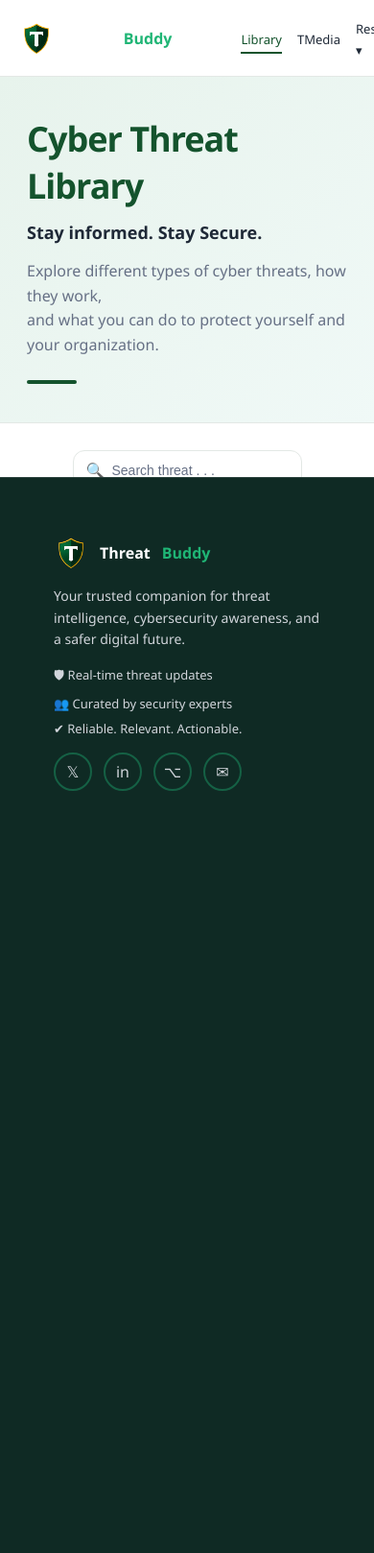
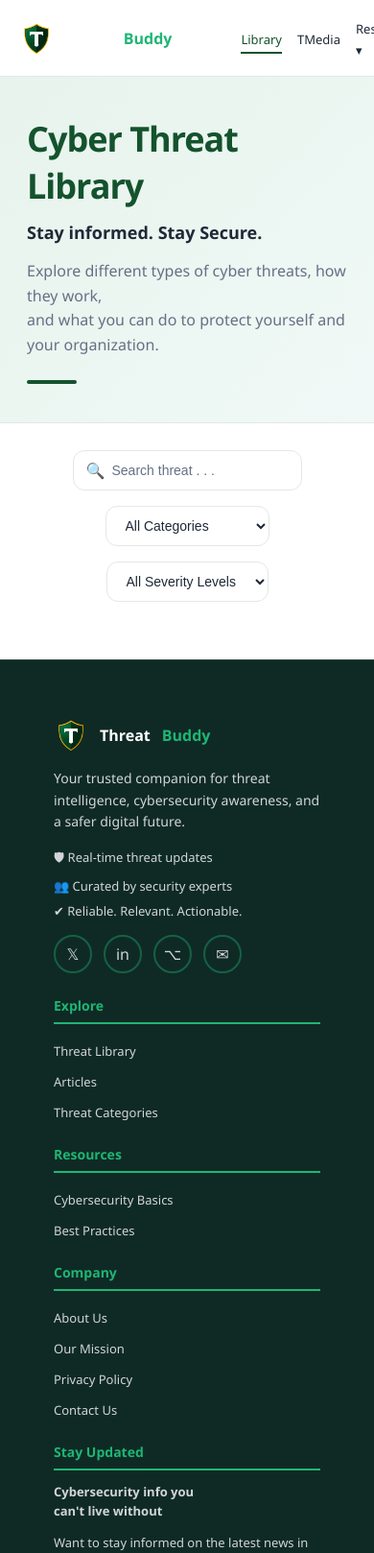
Before and after one commit to Abeleops/ThreatBuddy, a PHP site: page /pages/LibraryPage/index.php in a window 390 px wide. Shown: the top 1618 px of the page at 96% size. Before the commit the page ends 824 px from the top, so only its background shows below. Run offline with PHP 8.4, Linux system fonts and the light colour scheme.

Commit message:
fix: Adjust CSS for responsive layout and update navigation links

```diff
--- a/pages/LibraryPage/assets/css/style.css
+++ b/pages/LibraryPage/assets/css/style.css
@@ -29,11 +29,12 @@
 html,
 body {
   width: 100%;
-  height: 100vh;
+  height: auto;
+  min-height: 100vh;
   font-family: "Segoe UI", Arial, sans-serif;
   background: var(--bg);
   color: var(--text);
-  overflow: hidden;
+  overflow-x: hidden;
   display: flex;
   flex-direction: column;
   margin: 0;
@@ -286,14 +287,17 @@ body > .lib-section {
 }
 
 .lib-section {
-  padding: 40px 56px;
+  padding: 60px 80px;
   background: var(--white);
   flex: 1;
+  display: flex;
+  flex-direction: column;
 }
 
 .lib-container {
   max-width: 1200px;
   margin: 0 auto;
+  width: 100%;
 }
 
 .filter-bar {
--- a/pages/LibraryPage/index.php
+++ b/pages/LibraryPage/index.php
@@ -13,12 +13,12 @@
   <!-- ───────── NAVBAR ───────── -->
   <nav class="navbar">
     <div class="nav-inner">
-      <a class="nav-brand" href="../../index.html">
+      <a class="nav-brand" href="../../index.php">
         <img src="../../assets/img/LogoTB.png" alt="ThreatBuddy logo" class="nav-logo" />
         <span class="brand-threat">Threat</span><span class="brand-buddy">Buddy</span>
       </a>
       <ul class="nav-links">
-        <li><a href="index.php" class="nav-link active">Library</a></li>
+        <li><a href="../LibraryPage/index.php" class="nav-link active">Library</a></li>
         <li><a href="../ArticlePage/index.php" class="nav-link">TMedia</a></li>
         <li><a href="../Admin/index.php" class="nav-link">Resources ▾</a></li>
         <li><a href="../About/index.html" class="nav-link">About</a></li>
```
